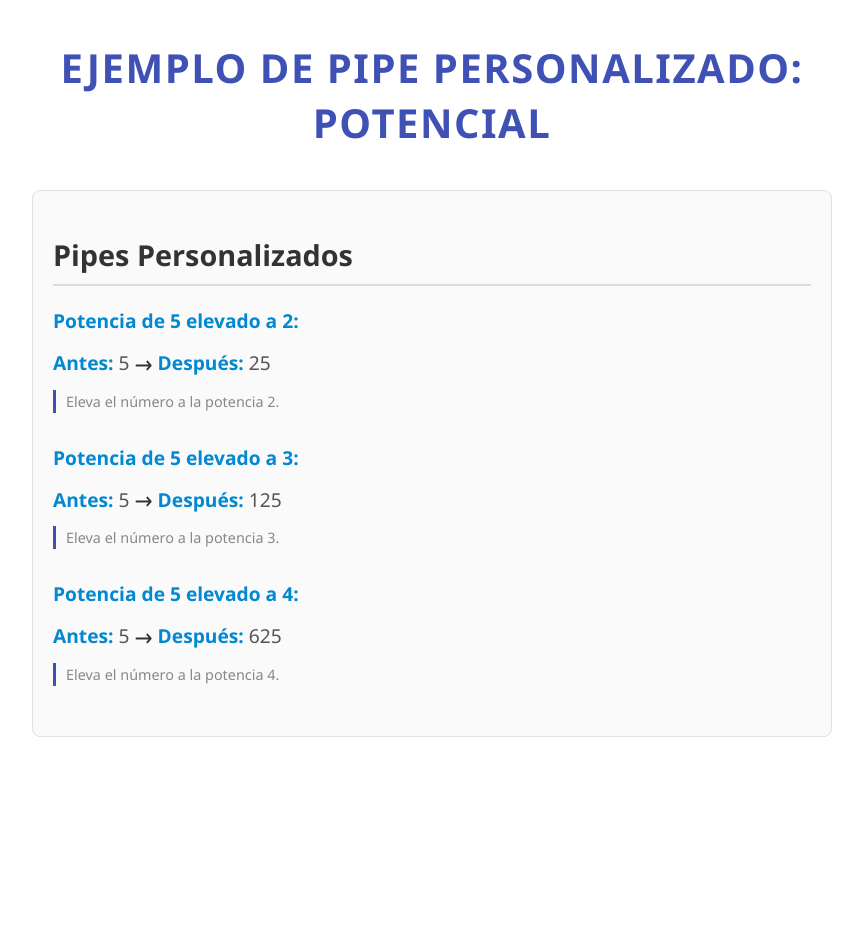
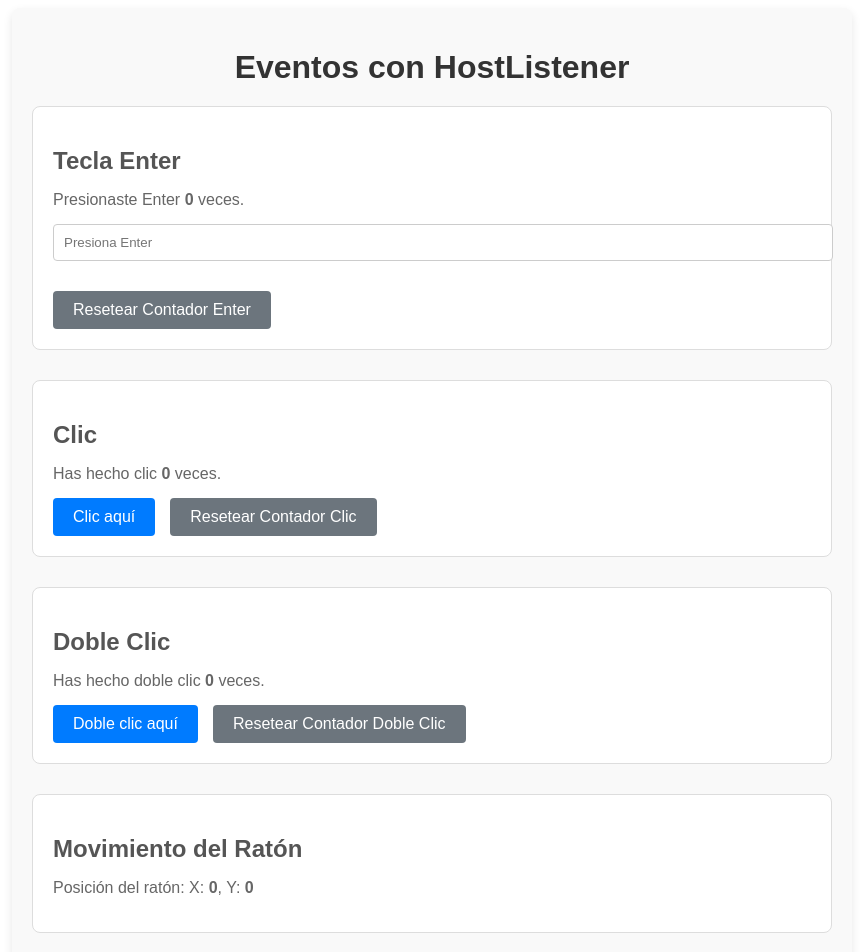
Before and after one commit to Minuke/angular-toolkit, an Angular app: page / in a window 1280 px wide. Shown: the top 952 px of the page, without its empty margins (208-1072 px from the left). Before the commit the page ends 800 px from the top, so only its background shows below. Built offline with nearby package versions, Linux system fonts and the light colour scheme.

Commit message:
implement host listener for multiple events

```diff
--- a/src/app/app.component.html
+++ b/src/app/app.component.html
@@ -1,3 +1,4 @@
 <!-- <app-layout></app-layout> -->
 <!-- <app-built-in-pipes></app-built-in-pipes> -->
-<app-custom-pipes></app-custom-pipes>
+<!-- <app-custom-pipes></app-custom-pipes> -->
+<app-host-listener></app-host-listener>
--- a/src/app/app.component.ts
+++ b/src/app/app.component.ts
@@ -3,11 +3,12 @@ import { RouterOutlet } from '@angular/router';
 import { LayoutComponent } from './shared/components/layout/layout.component';
 import { BuiltInPipesComponent } from '@shared/components/built-in-pipes/built-in-pipes.component';
 import { CustomPipesComponent } from '@shared/components/custom-pipes/custom-pipes.component';
+import { HostListenerComponent } from '@shared/components/host-listener/host-listener.component';
 
 @Component({
   selector: 'app-root',
   standalone: true,
-  imports: [RouterOutlet, LayoutComponent, BuiltInPipesComponent, CustomPipesComponent],
+  imports: [RouterOutlet, LayoutComponent, BuiltInPipesComponent, CustomPipesComponent, HostListenerComponent],
   templateUrl: './app.component.html',
   styleUrl: './app.component.scss'
 })
--- /dev/null
+++ b/src/app/shared/components/host-listener/host-listener.component.html
@@ -0,0 +1,53 @@
+<div class="container">
+  <h1>Eventos con HostListener</h1>
+
+  <div class="event-section">
+    <h2>Tecla Enter</h2>
+    <p>Presionaste Enter <strong>{{ enterCount }}</strong> veces.</p>
+    <input (keydown.enter)="handleEnterKey($event)" placeholder="Presiona Enter" class="input-box" />
+    <div class="button-group">
+      <button (click)="resetEnter()" class="btn reset-btn">Resetear Contador Enter</button>
+    </div>
+  </div>
+
+  <div class="event-section">
+    <h2>Clic</h2>
+    <p>Has hecho clic <strong>{{ clickCount }}</strong> veces.</p>
+    <div class="button-group">
+      <button (click)="handleClick($event)" class="btn primary-btn">Clic aquí</button>
+      <button (click)="resetClick()" class="btn reset-btn">Resetear Contador Clic</button>
+    </div>
+  </div>
+
+  <div class="event-section">
+    <h2>Doble Clic</h2>
+    <p>Has hecho doble clic <strong>{{ dblClickCount }}</strong> veces.</p>
+    <div class="button-group">
+      <button (dblclick)="handleDblClick($event)" class="btn primary-btn">Doble clic aquí</button>
+      <button (click)="resetDblClick()" class="btn reset-btn">Resetear Contador Doble Clic</button>
+    </div>
+  </div>
+
+  <div class="event-section" (mousemove)="handleMouseMove($event)">
+    <h2>Movimiento del Ratón</h2>
+    <p>Posición del ratón: X: <strong>{{ mouseX }}</strong>, Y: <strong>{{ mouseY }}</strong></p>
+  </div>
+
+  <div class="event-section">
+    <h2>Desplazamiento</h2>
+    <p>Desplaza el contenido en esta sección:</p>
+    <div class="scrollable" (scroll)="handleScroll($event)">
+      <p>Scroll me!</p>
+      <p>Lorem ipsum dolor sit amet, consectetur adipiscing elit. Mauris nec mauris vitae lectus ultricies tristique...</p>
+      <p>Lorem ipsum dolor sit amet, consectetur adipiscing elit. Mauris nec mauris vitae lectus ultricies tristique...</p>
+    </div>
+    <p>La ventana ha sido desplazada <strong>{{ scrollCount }}</strong> veces.</p>
+  </div>
+
+  <div class="event-section">
+    <h2>Focus y Blur</h2>
+    <input (focus)="handleFocus()" (blur)="handleBlur()" placeholder="Haz clic aquí para obtener el foco" class="input-box" />
+    <p *ngIf="focusMessage">{{ focusMessage }}</p>
+    <p *ngIf="blurMessage">{{ blurMessage }}</p>
+  </div>
+</div>
--- /dev/null
+++ b/src/app/shared/components/host-listener/host-listener.component.scss
@@ -0,0 +1,92 @@
+.container {
+  font-family: 'Arial', sans-serif;
+  max-width: 800px;
+  margin: 0 auto;
+  padding: 20px;
+  background-color: #f9f9f9;
+  border-radius: 8px;
+  box-shadow: 0 4px 10px rgba(0, 0, 0, 0.1);
+}
+
+h1 {
+  text-align: center;
+  color: #333;
+  margin-bottom: 20px;
+}
+
+.event-section {
+  margin-bottom: 30px;
+  padding: 20px;
+  border: 1px solid #ddd;
+  border-radius: 8px;
+  background-color: #fff;
+}
+
+h2 {
+  color: #555;
+  margin-bottom: 10px;
+}
+
+p {
+  color: #666;
+  font-size: 16px;
+  margin-bottom: 15px;
+}
+
+.input-box {
+  padding: 10px;
+  border: 1px solid #ccc;
+  border-radius: 4px;
+  width: 100%;
+  margin-bottom: 20px;
+  outline: none;
+  transition: border 0.3s ease;
+}
+
+.input-box:focus {
+  border-color: #007bff;
+}
+
+.button-group {
+  display: flex;
+  gap: 15px;
+  margin-top: 10px;
+}
+
+.btn {
+  padding: 10px 20px;
+  border-radius: 4px;
+  cursor: pointer;
+  font-size: 16px;
+  transition: background-color 0.3s ease, box-shadow 0.3s ease;
+}
+
+.primary-btn {
+  background-color: #007bff;
+  color: white;
+  border: none;
+}
+
+.primary-btn:hover {
+  background-color: #0056b3;
+  box-shadow: 0 4px 6px rgba(0, 91, 187, 0.2);
+}
+
+.reset-btn {
+  background-color: #6c757d;
+  color: white;
+  border: none;
+}
+
+.reset-btn:hover {
+  background-color: #5a6268;
+  box-shadow: 0 4px 6px rgba(90, 98, 104, 0.2);
+}
+
+.scrollable {
+  height: 100px;
+  overflow-y: auto;
+  border: 1px solid #ccc;
+  padding: 10px;
+  border-radius: 4px;
+}
--- /dev/null
+++ b/src/app/shared/components/host-listener/host-listener.component.ts
@@ -0,0 +1,62 @@
+import { CommonModule } from '@angular/common';
+import { Component, HostListener, inject } from '@angular/core';
+
+@Component({
+  selector: 'app-host-listener',
+  standalone: true,
+  imports: [CommonModule],
+  templateUrl: './host-listener.component.html',
+  styleUrl: './host-listener.component.scss'
+})
+export class HostListenerComponent {
+  enterCount = 0;
+  clickCount = 0;
+  dblClickCount = 0;
+  mouseX = 0;
+  mouseY = 0;
+  scrollCount = 0;
+  focusMessage = '';
+  blurMessage = '';
+
+  handleEnterKey(event: Event) {
+    const keyboardEvent = event as KeyboardEvent;
+    this.enterCount++;
+  }
+
+  handleClick(event: MouseEvent) {
+    this.clickCount++;
+  }
+
+  handleDblClick(event: MouseEvent) {
+    this.dblClickCount++;
+  }
+
+  handleMouseMove(event: MouseEvent) {
+    this.mouseX = event.clientX;
+    this.mouseY = event.clientY;
+  }
+
+  handleScroll(event: Event) {
+    this.scrollCount++;
+  }
+
+  handleFocus() {
+    this.focusMessage = 'El input tiene el foco!';
+  }
+
+  handleBlur() {
+    this.blurMessage = 'El input ha perdido el foco!';
+  }
+
+  resetEnter() {
+    this.enterCount = 0;
+  }
+
+  resetClick() {
+    this.clickCount = 0;
+  }
+
+  resetDblClick() {
+    this.dblClickCount = 0;
+  }
+}
```
Also changed, not shown: 1 other file (tests, documents, lock files or other folders).
